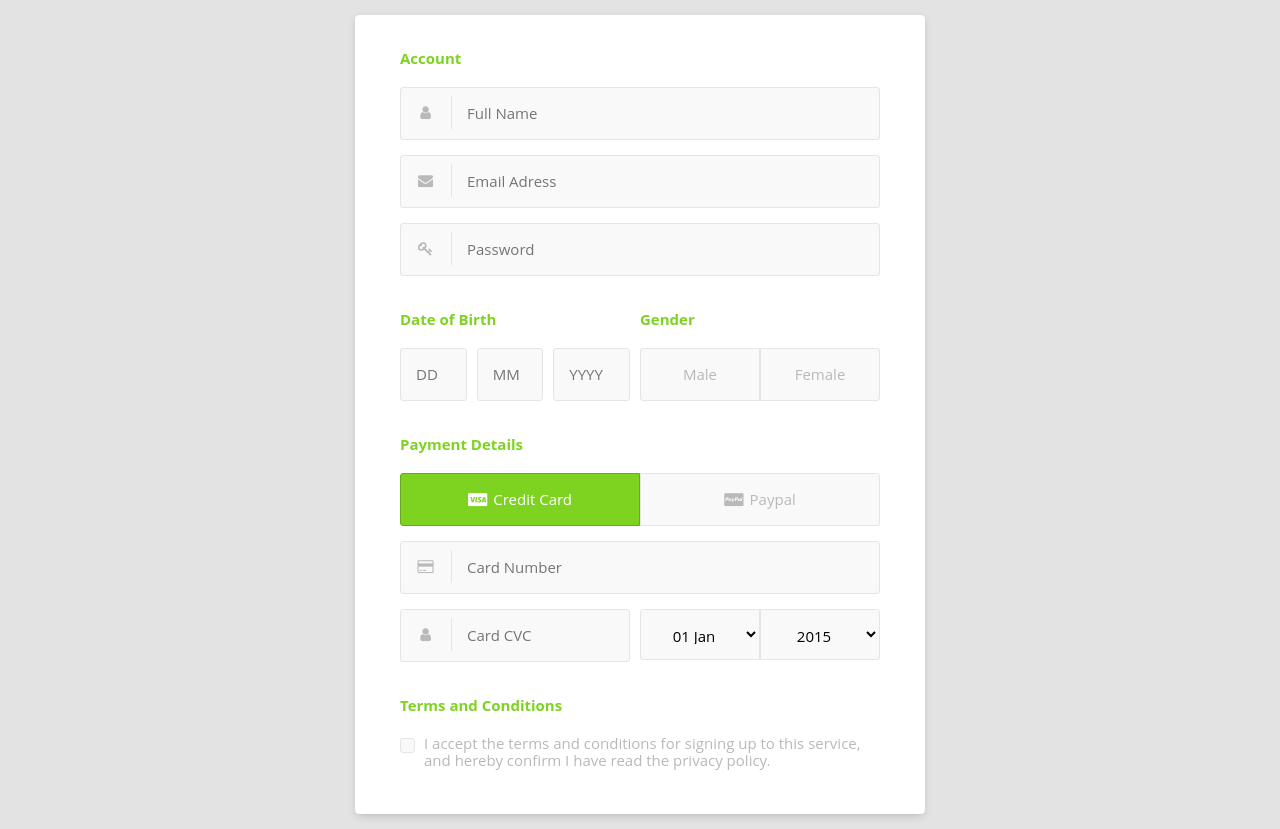
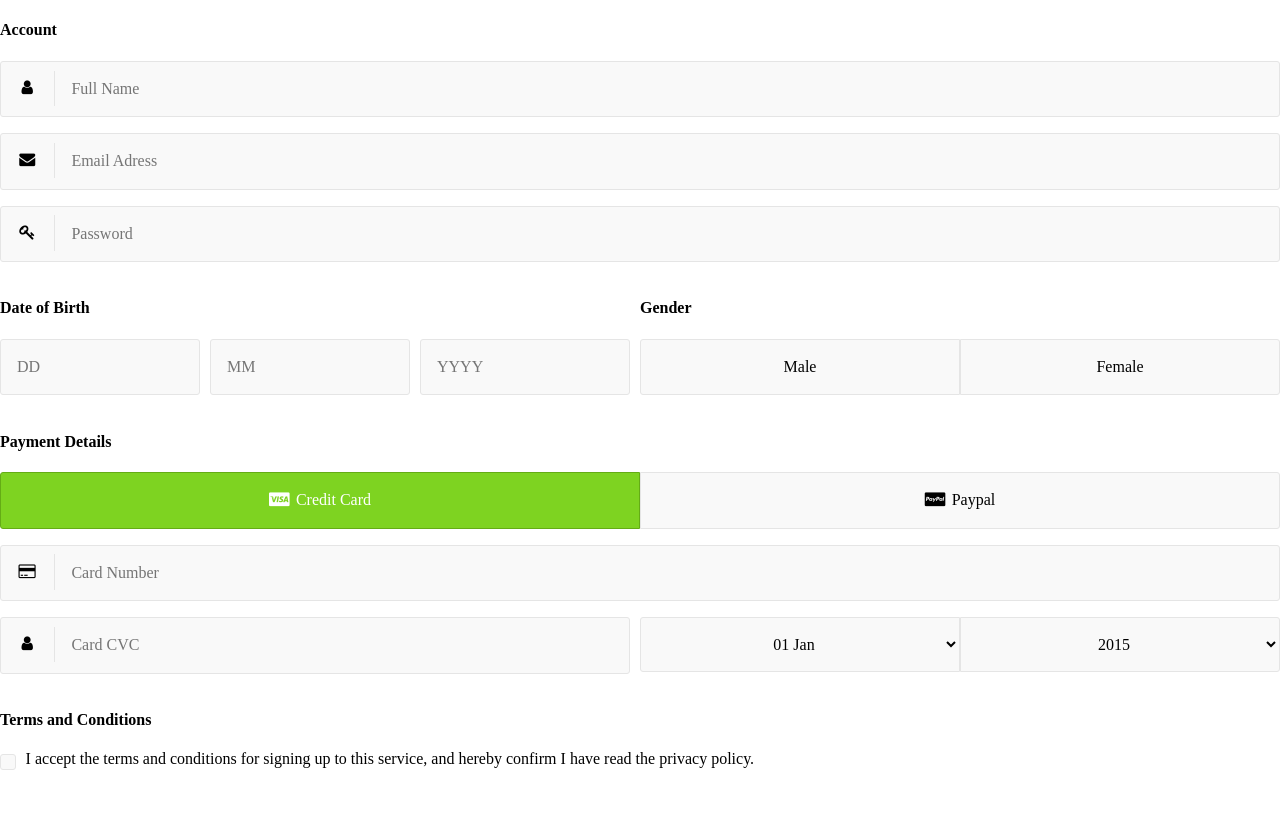
Before and after one commit to TonyNgeno/unpeacekeeping, a PHP site: page /login.html in a window 1280 px wide. After the commit the page ends 770 px from the top, so only its background shows below. Run offline with PHP 8.4, Linux system fonts and the light colour scheme; some libraries are stand-ins or nearby versions.

Commit message:
edited files

```diff
--- a/css/login-style.css
+++ b/css/login-style.css
@@ -2,16 +2,6 @@
 *:before,
 *:after {
   box-sizing: border-box;
-}
-body {
-  padding: 1em;
-  font-family: 'Open Sans', 'Helvetica Neue', Helvetica, Arial, sans-serif;
-  font-size: 15px;
-  color: #b9b9b9;
-  background-color: #e3e3e3;
-}
-h4 {
-  color: #7ed321;
 }
 input,
 input[type="radio"] + label,
@@ -170,14 +160,6 @@ select option {
   transition: 0.35s ease-in-out;
   transition: all 0.35s ease-in-out;
 }
-.container {
-  max-width: 38em;
-  padding: 1em 3em 2em 3em;
-  margin: 0em auto;
-  background-color: #fff;
-  border-radius: 4.2px;
-  box-shadow: 0px 3px 10px -2px rgba(0, 0, 0, 0.2);
-}
 .row {
   zoom: 1;
 }
--- a/latest-news/Treaty banning nuclear weapons opens for signature at UN.html
+++ b/latest-news/Treaty banning nuclear weapons opens for signature at UN.html
@@ -94,7 +94,7 @@
 
                         <P> At the same time, Mr. Guterres, highlighted the difficult road ahead by recalling that there remain some 15,000 nuclear weapons in existence. “We cannot allow these doomsday weapons to endanger our world and our children’s future,” he said.</P>
 
-                        <p><div class="hero-unit-embed"><iframe width="100%" height="329" src="https://www.youtube.com/embed/pBCthSxAjX8" frameborder="0" allowfullscreen></iframe><p><strong>VIDEO</strong>: Speaking at the signing ceremony, Secretary-General António Guterres underscored the need for “dialogue, bridge-building and practical steps” to advance the world’s disarmament agenda.</p>
+                        <p><div class="hero-unit-embed"><iframe width="75%" height="329" src="https://www.youtube.com/embed/pBCthSxAjX8" frameborder="0" allowfullscreen ></iframe><p><strong>VIDEO</strong>: Speaking at the signing ceremony, Secretary-General António Guterres underscored the need for “dialogue, bridge-building and practical steps” to advance the world’s disarmament agenda.</p>
 
                         <P> The Treaty – adopted on 7 July this year at a UN conference in New York by a vote of 122 in favour to one against (Netherlands), with one abstention (Singapore) – prohibits a full range of nuclear-weapon-related activities, such as undertaking to develop, test, produce, manufacture, acquire, possess or stockpile nuclear weapons or other nuclear explosive devices, as well as the use or threat of use of these weapons.
                         </P>
```
